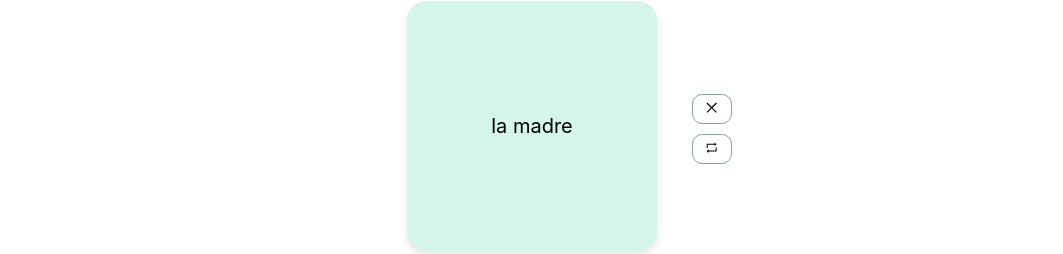
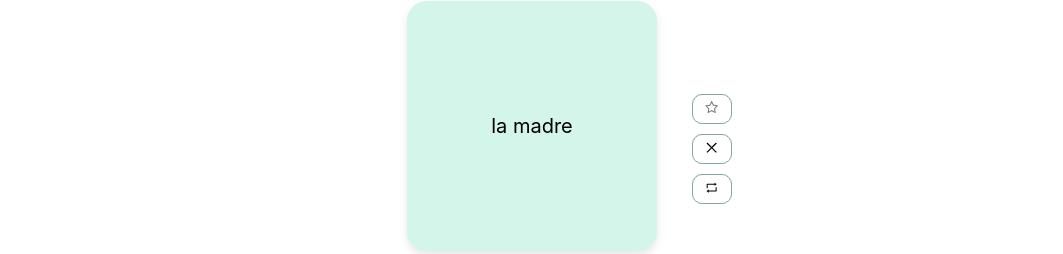
Before and after one commit to YulianaAnisiforova/learnSpanishApp, a React (Create React App) app: page /flashcards in a window 1280 px wide. Shown: the part 289-543 px from the top of the page, without its empty margins (108-1171 px from the left). Built offline with nearby package versions, Linux system fonts and the light colour scheme.

Commit message:
favorite in progress

```diff
--- a/src/components/flashcards/FlashCards.module.css
+++ b/src/components/flashcards/FlashCards.module.css
@@ -65,6 +65,10 @@
     transition: 0.5s;
 }
 
+.btn:active {
+    transform: translateY(3px);
+}
+
 .theme {
     text-align: center;
     color: #73948c;
--- a/src/components/flashcards/FlashCards.tsx
+++ b/src/components/flashcards/FlashCards.tsx
@@ -1,11 +1,12 @@
 import React, {useEffect, useState} from 'react'
-import {useSelector} from 'react-redux'
+import {useDispatch, useSelector} from 'react-redux'
 import {AppStateType} from '../../redux/store'
 import style from './FlashCards.module.css'
 import ThemeSelector from './ThemeSelector'
-import {CloseOutlined, LeftOutlined, RetweetOutlined, RightOutlined} from '@ant-design/icons'
+import {CloseOutlined, LeftOutlined, RetweetOutlined, RightOutlined, StarOutlined} from '@ant-design/icons'
 import {CardType} from '../../types/types'
 import FlashCardItem from './FlashCardItem'
+import {cardsActions} from '../../redux/cardsReducer'
 
 const FlashCards = () => {
     const cards = useSelector((state: AppStateType) => state.cardsPage.cards)
@@ -17,6 +18,8 @@ const FlashCards = () => {
     const [index, setIndex] = useState(0)
     const [isFlipped, setIsFlipped] = useState(false)
 
+    const dispatch = useDispatch()
+
     const filteredCards = selectedTheme === 'all'
         ? cards
         : cards.filter(card => card.cardTheme === selectedTheme)
@@ -25,7 +28,7 @@ const FlashCards = () => {
 
     useEffect(() => {
         setCurrentCards(filteredCards)
-    }, [selectedTheme])
+    }, [selectedTheme, cards])
 
     const handleThemeChange = (event: React.ChangeEvent<HTMLSelectElement>) => {
         setSelectedTheme(event.target.value)
@@ -83,11 +86,22 @@ const FlashCards = () => {
                     <FlashCardItem isFlipped={isFlipped}
                                    index={index}
                                    currentCards={currentCards}
-                                   setIsFlipped={setIsFlipped} />
+                                   setIsFlipped={setIsFlipped}
+                    />
 
                     <div className={style.repeatBtnBox}>
-                        <button className={style.btn} onClick={() => onSkipWord(currentCards[index].cardID, currentCards)}><CloseOutlined /></button>
-                        <button className={style.btn} onClick={onNext}><RetweetOutlined /></button>
+                        <button className={style.btn}
+                                onClick={() => dispatch(cardsActions.setIsFavoriteAC(currentCards[index].cardID))}>
+                            <StarOutlined style={{ color: currentCards[index].isFavorite ? 'gold' : 'gray' }} />
+                        </button>
+                        <button className={style.btn}
+                                onClick={() => onSkipWord(currentCards[index].cardID, currentCards)}>
+                            <CloseOutlined />
+                        </button>
+                        <button className={style.btn}
+                                onClick={onNext}>
+                            <RetweetOutlined />
+                        </button>
                     </div>
                 </div>
 
--- a/src/components/list/Wordlist.module.css
+++ b/src/components/list/Wordlist.module.css
@@ -85,6 +85,10 @@
     cursor: auto;
 }
 
+.btn:active {
+    transform: translateY(3px);
+}
+
 .formBox {
     display: flex;
     align-items: center;
--- a/src/redux/cardsReducer.ts
+++ b/src/redux/cardsReducer.ts
@@ -13,7 +13,7 @@ let initialState = {
         {cardID: 8, cardTheme: 'el caracter', cardWord: 'malo', cardTranslate: 'bad', isFavorite: false},
         {cardID: 9, cardTheme: 'la comida', cardWord: 'la naranja', cardTranslate: 'orange', isFavorite: false},
     ] as CardType[],
-    themes: ['favorites', 'la familia', 'la casa', 'el caracter', 'la comida'] as string[],
+    themes: ['la familia', 'la casa', 'el caracter', 'la comida'] as string[],
 }
 
 type InitialStateType = typeof initialState
```
